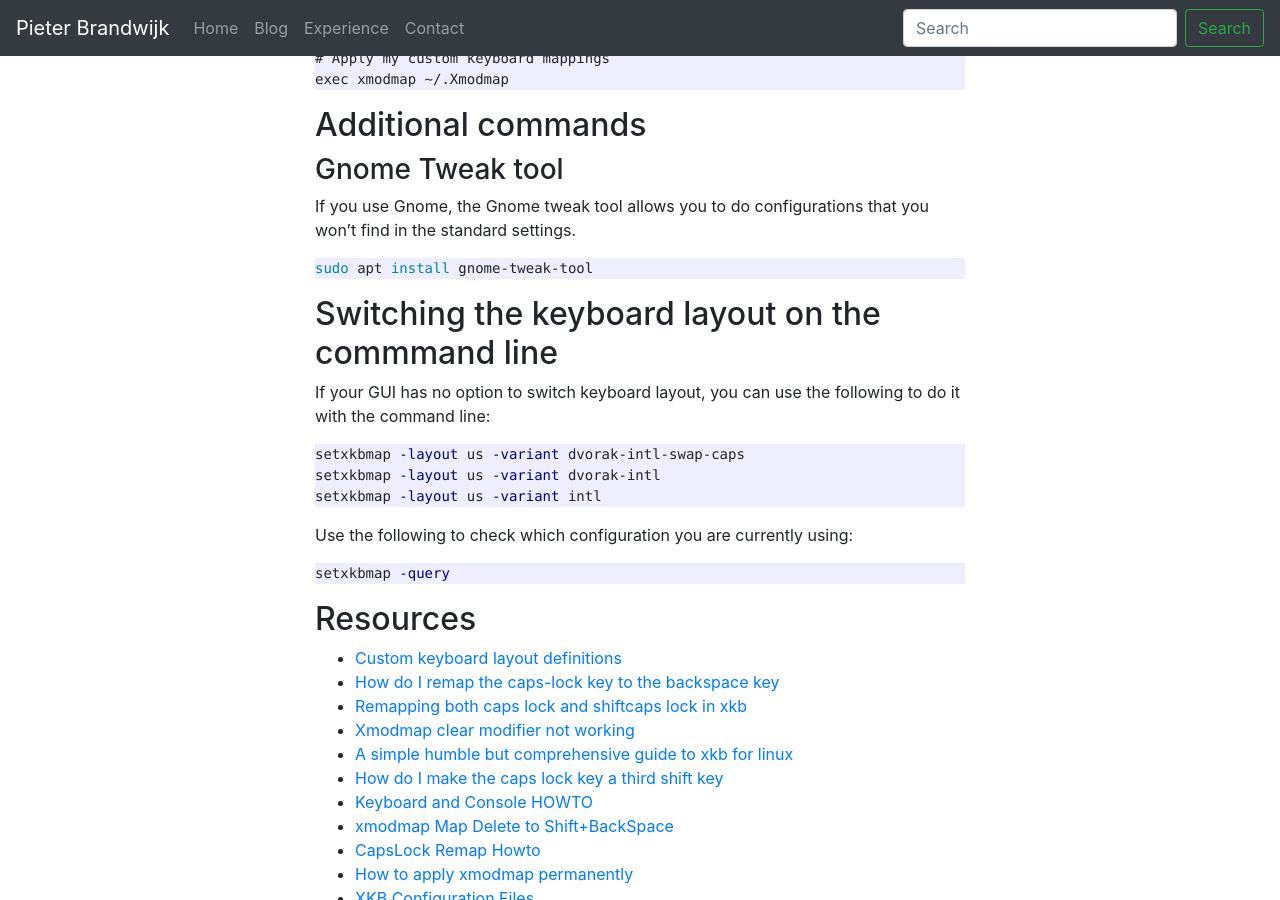
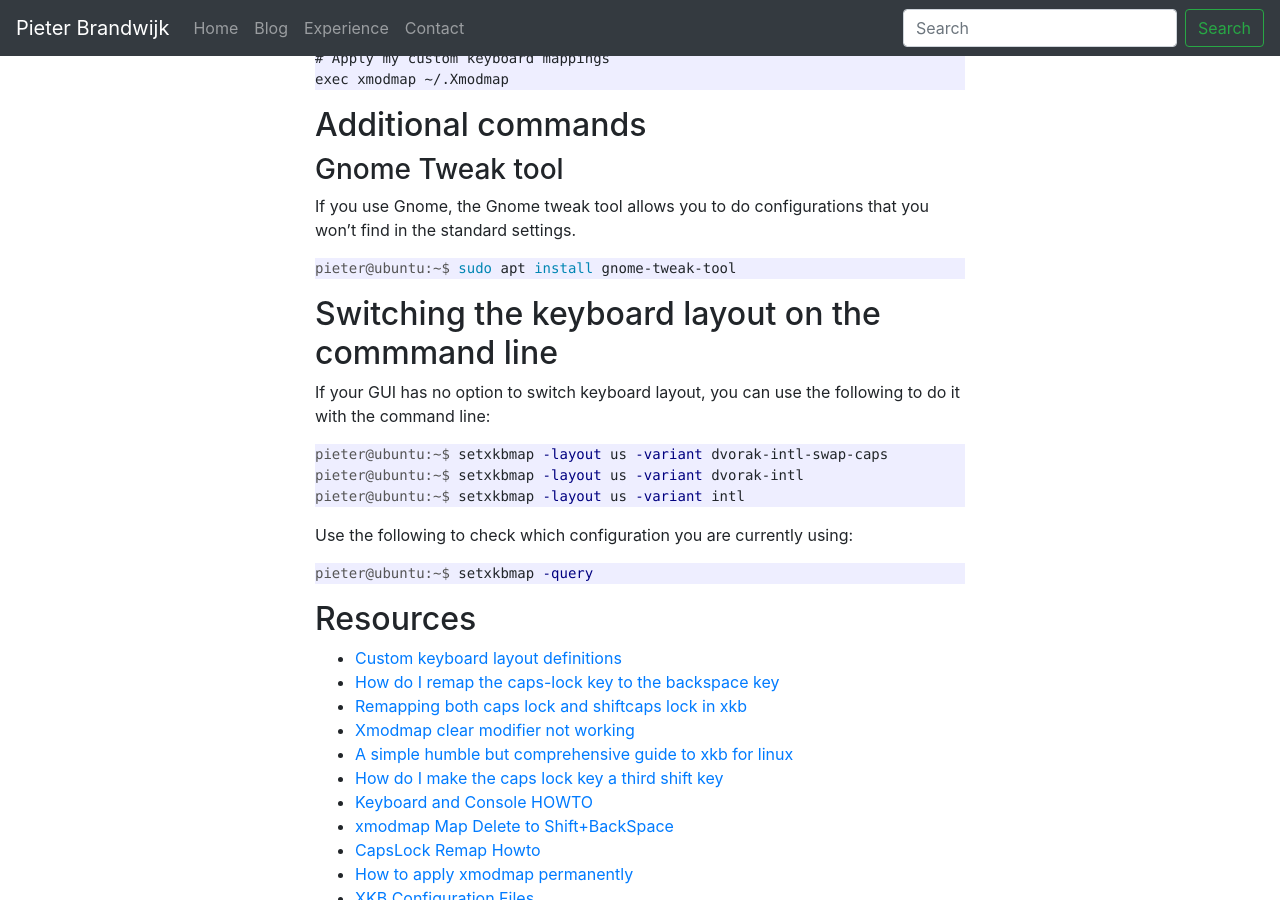
Before and after one commit to pbrandwijk/pbrandwijk.github.io, a Jekyll site: the page built from _posts/2017-10-05-making-a-custom-keyboard-layout.md, in a window 1280 px wide and 900 px high, scrolled down 1359 px. Built offline with Jekyll 4.4.1, drawn with Linux system fonts in a browser that asks for light colours; nearby versions of some CDN libraries; comment, search, counter and statistics services are not loaded.

Commit message:
Change highlighting from shell to console

````diff
--- a/_posts/2017-10-05-making-a-custom-keyboard-layout.md
+++ b/_posts/2017-10-05-making-a-custom-keyboard-layout.md
@@ -59,22 +59,22 @@
 
 ### Gnome Tweak tool
 If you use Gnome, the Gnome tweak tool allows you to do configurations that you won't find in the standard settings.
-```shell
-sudo apt install gnome-tweak-tool
+```console
+pieter@ubuntu:~$ sudo apt install gnome-tweak-tool
 ```
 
 ## Switching the keyboard layout on the commmand line
 If your GUI has no option to switch keyboard layout, you can use the following to do it with the command line:
-```shell
-setxkbmap -layout us -variant dvorak-intl-swap-caps
-setxkbmap -layout us -variant dvorak-intl
-setxkbmap -layout us -variant intl
+```console
+pieter@ubuntu:~$ setxkbmap -layout us -variant dvorak-intl-swap-caps
+pieter@ubuntu:~$ setxkbmap -layout us -variant dvorak-intl
+pieter@ubuntu:~$ setxkbmap -layout us -variant intl
 ```
 
 Use the following to check which configuration you are currently using:
 
-```shell
-setxkbmap -query
+```console
+pieter@ubuntu:~$ setxkbmap -query
 ```
 
 ## Resources
````
Also changed, not shown: _posts/2018-05-28-text-to-hex-and-back.md (+5 -5 lines), _posts/2018-07-24-control-backlight-and-brightness.md (+5 -5 lines), _posts/2018-07-28-customizing-the-i3-window-manager.md (+5 -5 lines).
